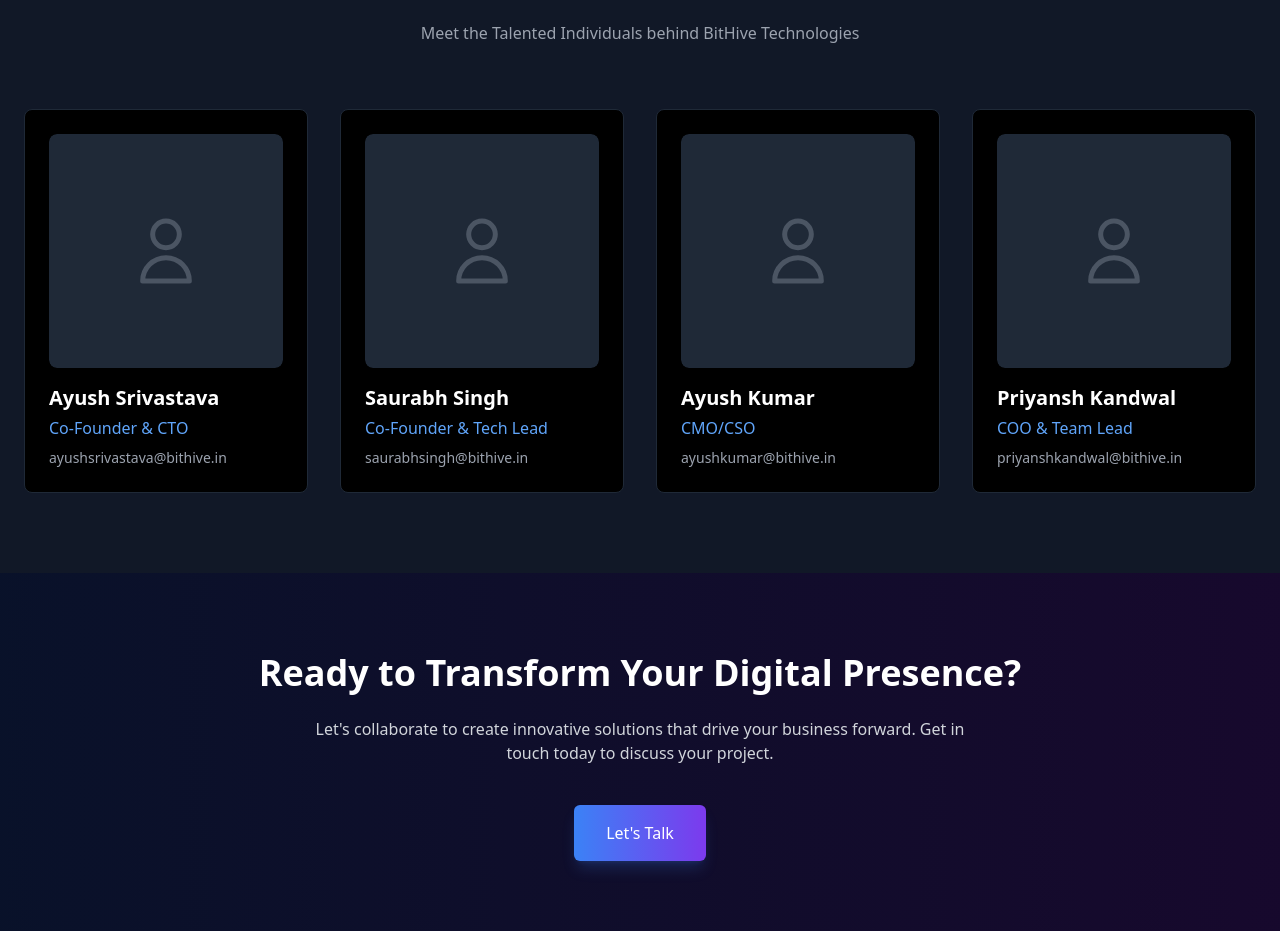
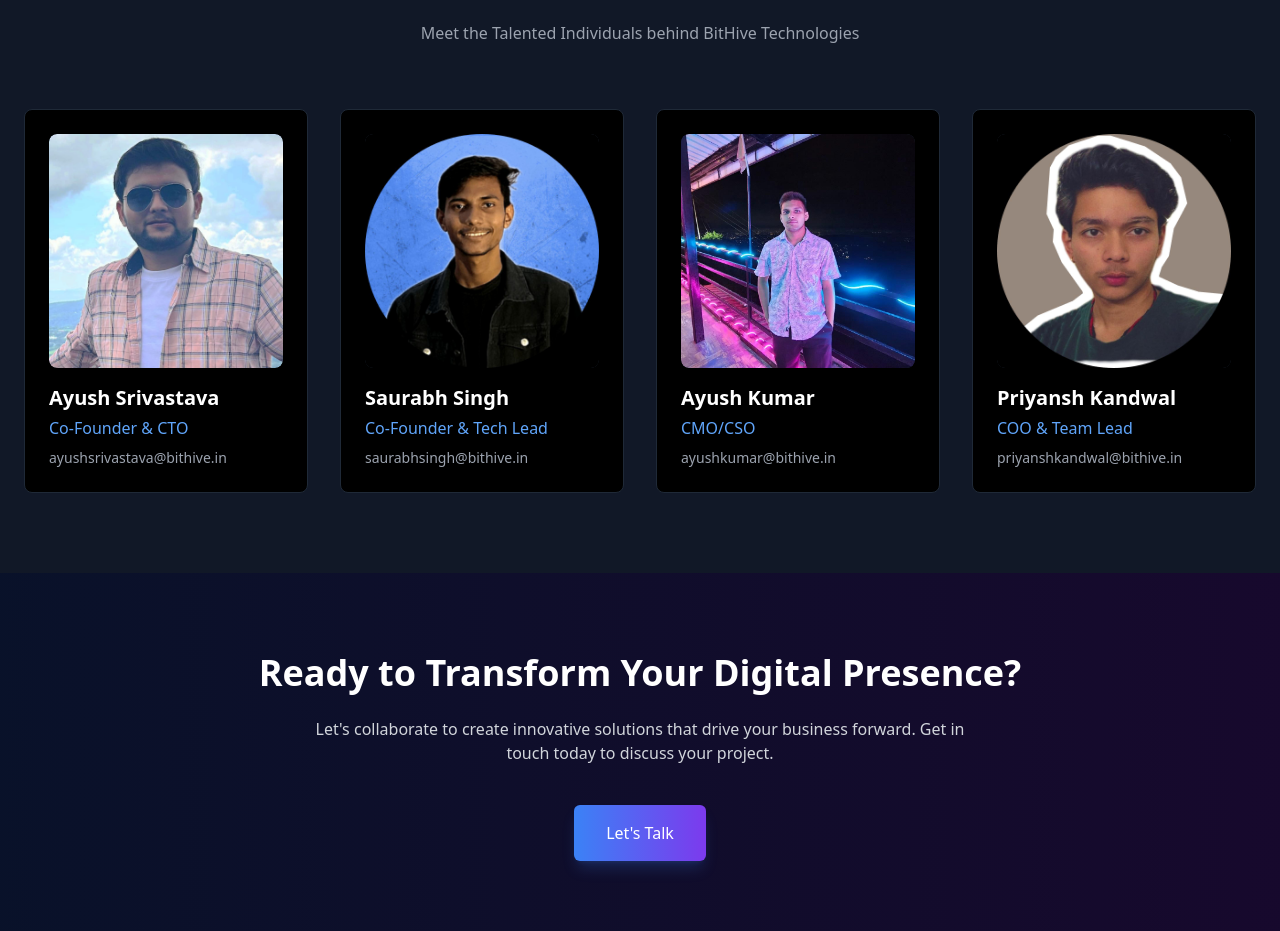
Before and after one commit to BitHiveTechnologies/BitHive-Website, a Next.js app: page / in a window 1280 px wide. Shown: the part 4781-5712 px from the top of the page. Built offline with nearby package versions, Linux system fonts and the light colour scheme.

Commit message:
Add an Interactive Background to this website , which interacts with the movement of cursor , the interaction should look like splash of familiar colors

```diff
--- a/app/page.tsx
+++ b/app/page.tsx
@@ -1171,25 +1171,12 @@
                                     className="aspect-square bg-gray-800 rounded-lg flex items-center justify-center"
                                     data-oid="em-emoy"
                                 >
-                                    {' '}
-                                    {/* Replace with actual image */}{' '}
-                                    <svg
-                                        xmlns="http://www.w3.org/2000/svg"
-                                        className="h-20 w-20 text-gray-600"
-                                        fill="none"
-                                        viewBox="0 0 24 24"
-                                        stroke="currentColor"
-                                        data-oid="sg4yvt-"
-                                    >
-                                        {' '}
-                                        <path
-                                            strokeLinecap="round"
-                                            strokeLinejoin="round"
-                                            strokeWidth={1.5}
-                                            d="M16 7a4 4 0 11-8 0 4 4 0 018 0zM12 14a7 7 0 00-7 7h14a7 7 0 00-7-7z"
-                                            data-oid="01.81c4"
-                                        />{' '}
-                                    </svg>{' '}
+                                    <img
+                                        src="/images/AyushSrivastav.png"
+                                        alt="Ayush Srivastava"
+                                        className="h-full w-full rounded-lg object-cover"
+                                        data-oid="9u231oc"
+                                    />
                                 </div>{' '}
                             </div>{' '}
                             <h3 className="text-xl font-semibold mb-1" data-oid="bz-xb2q">
@@ -1222,25 +1209,12 @@
                                     className="aspect-square bg-gray-800 rounded-lg flex items-center justify-center"
                                     data-oid="csk-qe6"
                                 >
-                                    {' '}
-                                    {/* Replace with actual image */}{' '}
-                                    <svg
-                                        xmlns="http://www.w3.org/2000/svg"
-                                        className="h-20 w-20 text-gray-600"
-                                        fill="none"
-                                        viewBox="0 0 24 24"
-                                        stroke="currentColor"
-                                        data-oid="f_1rhzn"
-                                    >
-                                        {' '}
-                                        <path
-                                            strokeLinecap="round"
-                                            strokeLinejoin="round"
-                                            strokeWidth={1.5}
-                                            d="M16 7a4 4 0 11-8 0 4 4 0 018 0zM12 14a7 7 0 00-7 7h14a7 7 0 00-7-7z"
-                                            data-oid="a5d804e"
-                                        />{' '}
-                                    </svg>{' '}
+                                    <img
+                                        src="/images/Saurabh.jpeg"
+                                        alt="Saurabh Singh"
+                                        className="h-full w-full rounded-lg object-cover"
+                                        data-oid="qpw3134"
+                                    />
                                 </div>{' '}
                             </div>{' '}
                             <h3 className="text-xl font-semibold mb-1" data-oid="ktzdg11">
@@ -1273,25 +1247,12 @@
                                     className="aspect-square bg-gray-800 rounded-lg flex items-center justify-center"
                                     data-oid="2cqr2cp"
                                 >
-                                    {' '}
-                                    {/* Replace with actual image */}{' '}
-                                    <svg
-                                        xmlns="http://www.w3.org/2000/svg"
-                                        className="h-20 w-20 text-gray-600"
-                                        fill="none"
-                                        viewBox="0 0 24 24"
-                                        stroke="currentColor"
-                                        data-oid="6jy7.je"
-                                    >
-                                        {' '}
-                                        <path
-                                            strokeLinecap="round"
-                                            strokeLinejoin="round"
-                                            strokeWidth={1.5}
-                                            d="M16 7a4 4 0 11-8 0 4 4 0 018 0zM12 14a7 7 0 00-7 7h14a7 7 0 00-7-7z"
-                                            data-oid="y0dvj50"
-                                        />{' '}
-                                    </svg>{' '}
+                                    <img
+                                        src="/images/AyushKumar.jpeg"
+                                        alt="Ayush Srivastava"
+                                        className="h-full w-full rounded-lg object-cover"
+                                        data-oid="j9uitfd"
+                                    />
                                 </div>{' '}
                             </div>{' '}
                             <h3 className="text-xl font-semibold mb-1" data-oid="9-fcf7v">
@@ -1324,25 +1285,12 @@
                                     className="aspect-square bg-gray-800 rounded-lg flex items-center justify-center"
                                     data-oid="qzj-4vn"
                                 >
-                                    {' '}
-                                    {/* Replace with actual image */}{' '}
-                                    <svg
-                                        xmlns="http://www.w3.org/2000/svg"
-                                        className="h-20 w-20 text-gray-600"
-                                        fill="none"
-                                        viewBox="0 0 24 24"
-                                        stroke="currentColor"
-                                        data-oid=".:jvpab"
-                                    >
-                                        {' '}
-                                        <path
-                                            strokeLinecap="round"
-                                            strokeLinejoin="round"
-                                            strokeWidth={1.5}
-                                            d="M16 7a4 4 0 11-8 0 4 4 0 018 0zM12 14a7 7 0 00-7 7h14a7 7 0 00-7-7z"
-                                            data-oid="x0yrr10"
-                                        />{' '}
-                                    </svg>{' '}
+                                    <img
+                                        src="/images/Priyansh.jpeg"
+                                        alt="Priyansh Kandwal"
+                                        className="h-full w-full rounded-lg object-cover"
+                                        data-oid="sb0azj3"
+                                    />
                                 </div>{' '}
                             </div>{' '}
                             <h3 className="text-xl font-semibold mb-1" data-oid="0:wecul">
```
